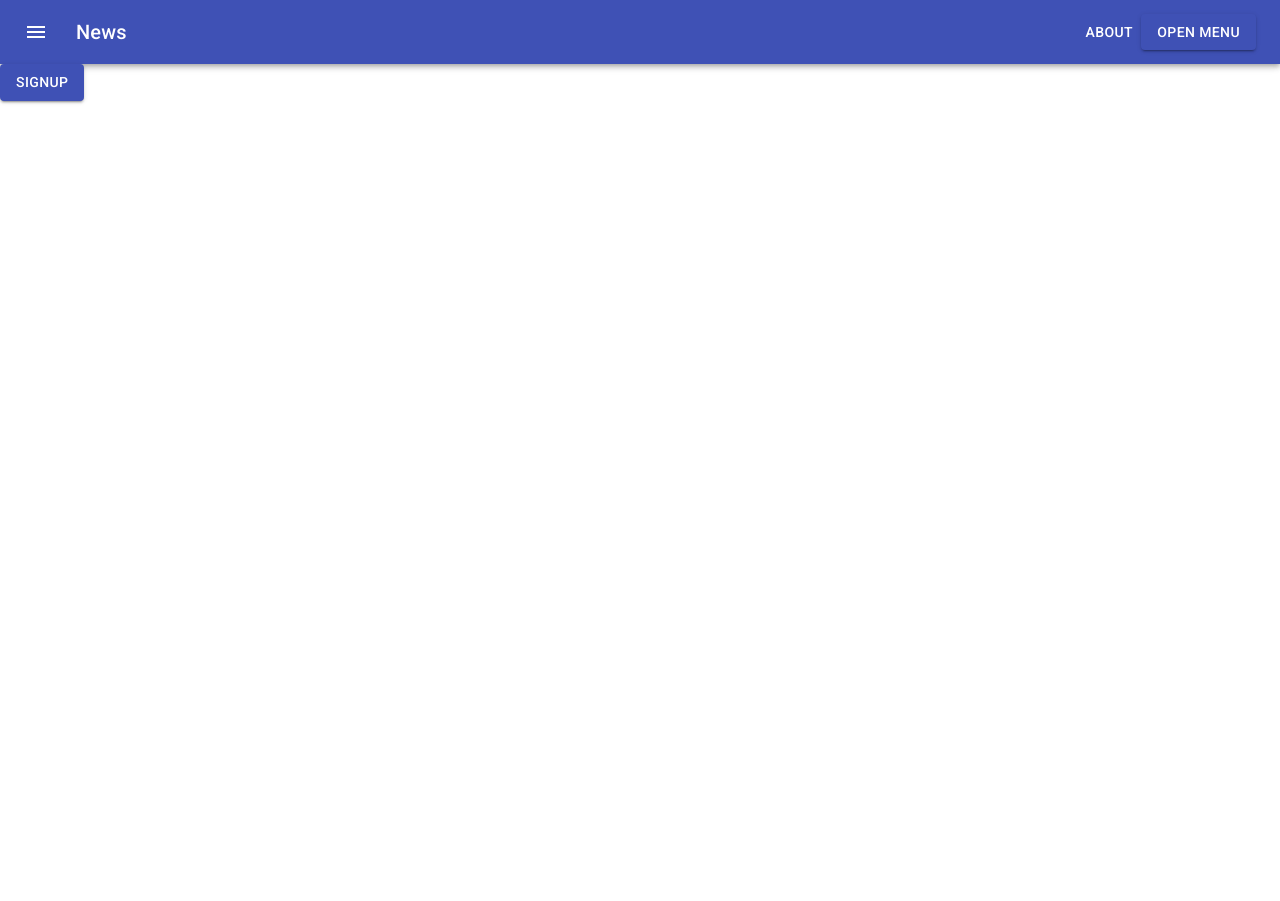
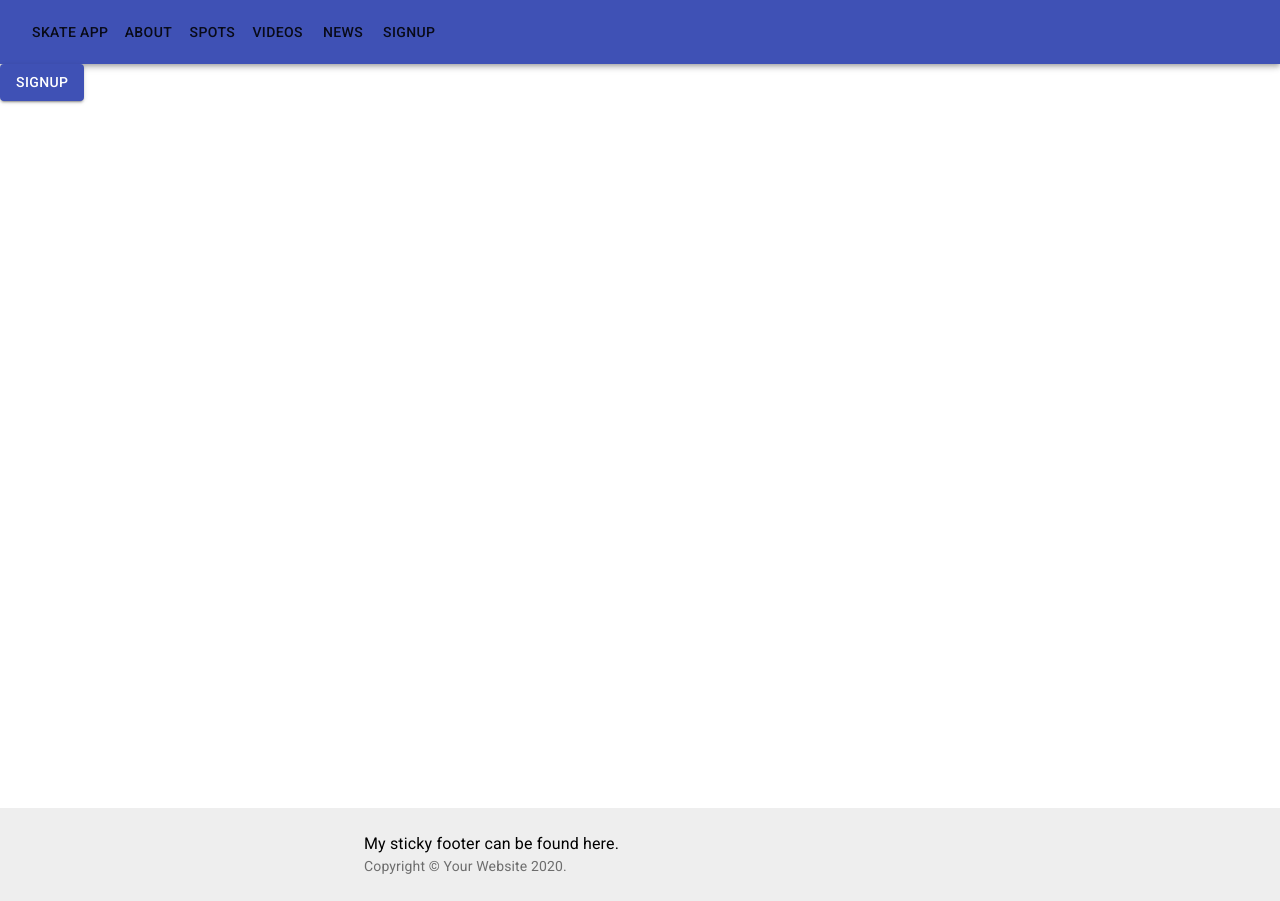
Before and after one commit to Davpcoded/skate-app, a React (Create React App) app in the folder client/: page /signup in a window 1280 px wide. Before the commit the page ends 800 px from the top, so only its background shows below. Built offline with nearby package versions, Linux system fonts and the light colour scheme.

Commit message:
added footer and added items to navBar

```diff
--- a/client/src/App.js
+++ b/client/src/App.js
@@ -7,6 +7,7 @@
 import News from "./pages/News";
 import Signup from "./pages/Signup";
 import Nav from "./components/Nav";
+import Footer from "./components/Footer";
 import "./App.css";
 
 function App() {
@@ -34,6 +35,7 @@
             <Signup />
           </Route>
         </Switch>
+        <Footer />
       </div>
     </Router>
   );
--- /dev/null
+++ b/client/src/components/Footer/index.js
@@ -0,0 +1,56 @@
+import React from "react";
+import CssBaseline from "@material-ui/core/CssBaseline";
+import Typography from "@material-ui/core/Typography";
+import { makeStyles } from "@material-ui/core/styles";
+import Container from "@material-ui/core/Container";
+import Link from "@material-ui/core/Link";
+
+function Copyright() {
+  return (
+    <Typography variant="body2" color="textSecondary">
+      {"Copyright © "}
+      <Link color="inherit" href="https://material-ui.com/">
+        Your Website
+      </Link>{" "}
+      {new Date().getFullYear()}
+      {"."}
+    </Typography>
+  );
+}
+
+const useStyles = makeStyles((theme) => ({
+  root: {
+    display: "flex",
+    flexDirection: "column",
+    minHeight: "100vh",
+  },
+  main: {
+    marginTop: theme.spacing(8),
+    marginBottom: theme.spacing(2),
+  },
+  footer: {
+    padding: theme.spacing(3, 2),
+    marginTop: "auto",
+    backgroundColor:
+      theme.palette.type === "light"
+        ? theme.palette.grey[200]
+        : theme.palette.grey[800],
+  },
+}));
+
+export default function Footer() {
+  const classes = useStyles();
+
+  return (
+    <div className={classes.root}>
+      <footer className={classes.footer}>
+        <Container maxWidth="sm">
+          <Typography variant="body1">
+            My sticky footer can be found here.
+          </Typography>
+          <Copyright />
+        </Container>
+      </footer>
+    </div>
+  );
+}
--- a/client/src/components/Nav/index.js
+++ b/client/src/components/Nav/index.js
@@ -74,29 +74,9 @@
     <div className={classes.root}>
       <AppBar position="static">
         <Toolbar>
-          <IconButton
-            edge="start"
-            className={classes.menuButton}
-            color="inherit"
-            aria-label="menu"
-          >
-            <MenuIcon />
-          </IconButton>
-          <Typography variant="h6" className={classes.title}>
-            News
-          </Typography>
-          <Button href="/about" color="inherit">
-            About
-          </Button>
-          <Button
-            aria-controls="customized-menu"
-            aria-haspopup="true"
-            variant="contained"
-            color="primary"
-            onClick={handleClick}
-          >
-            Open Menu
-          </Button>
+          <Button href="/">Skate App</Button>
+          <Button href="/about">About</Button>
+          <Button onClick={handleClick}>Spots</Button>
           <StyledMenu
             id="customized-menu"
             anchorEl={anchorEl}
@@ -108,9 +88,34 @@
               <ListItemIcon>
                 <SendIcon fontSize="small" />
               </ListItemIcon>
-              <ListItemText primary="Sent mail" />
+              <Button
+                href="/spots"
+                aria-controls="customized-menu"
+                aria-haspopup="true"
+                variant="contained"
+                color="primary"
+              >
+                All Spots
+              </Button>
+            </StyledMenuItem>
+            <StyledMenuItem>
+              <ListItemIcon>
+                <SendIcon fontSize="small" />
+              </ListItemIcon>
+              <Button
+                href="/sharespot"
+                aria-controls="customized-menu"
+                aria-haspopup="true"
+                variant="contained"
+                color="primary"
+              >
+                Share Spots
+              </Button>
             </StyledMenuItem>
           </StyledMenu>
+          <Button href="/videos">Videos</Button>
+          <Button href="/news">News</Button>
+          <Button href="/signup">Signup</Button>
         </Toolbar>
       </AppBar>
     </div>
```
